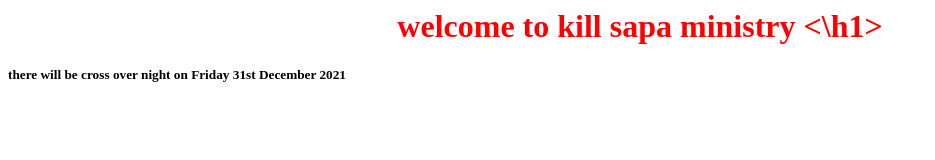
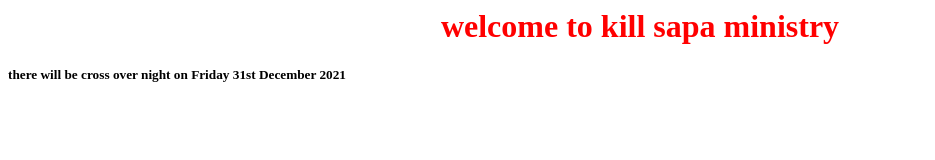
Before and after one commit to onoja123/pug, a plain HTML site: page Index.html in a window 1280 px wide. Shown: the whole page, without its empty margins (0-935 px from the left). Drawn offline with Linux system fonts and the light colour scheme.

Commit message:
Update Index.html

```diff
--- a/Index.html
+++ b/Index.html
@@ -7,7 +7,7 @@
 
 <body>
 
-<h1> welcome to kill sapa ministry <\h1>
+<h1> welcome to kill sapa ministry </h1>
 
 <h5> there will be cross over night on Friday 31st December 2021 </h5>
 </Body>
```
